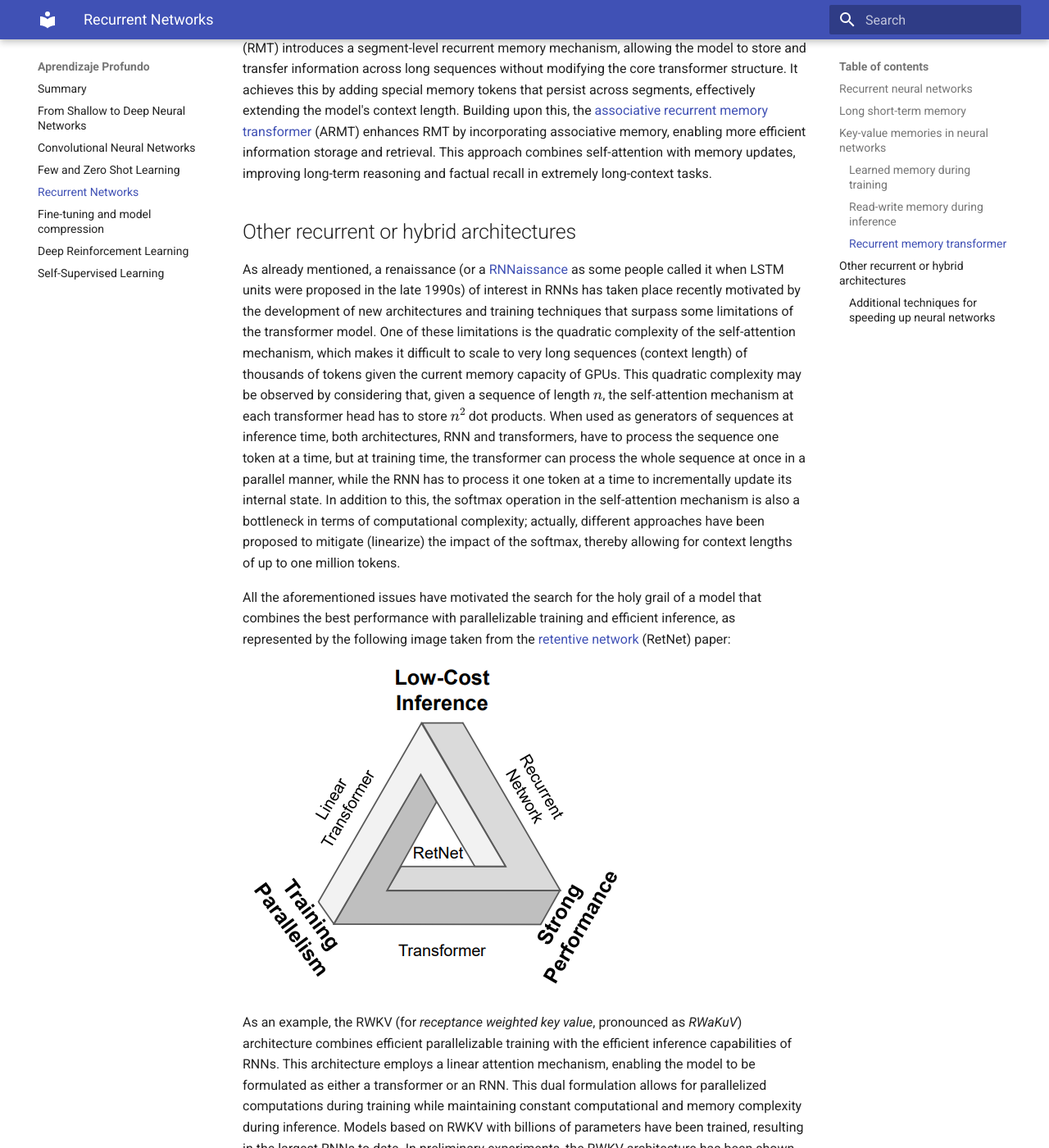
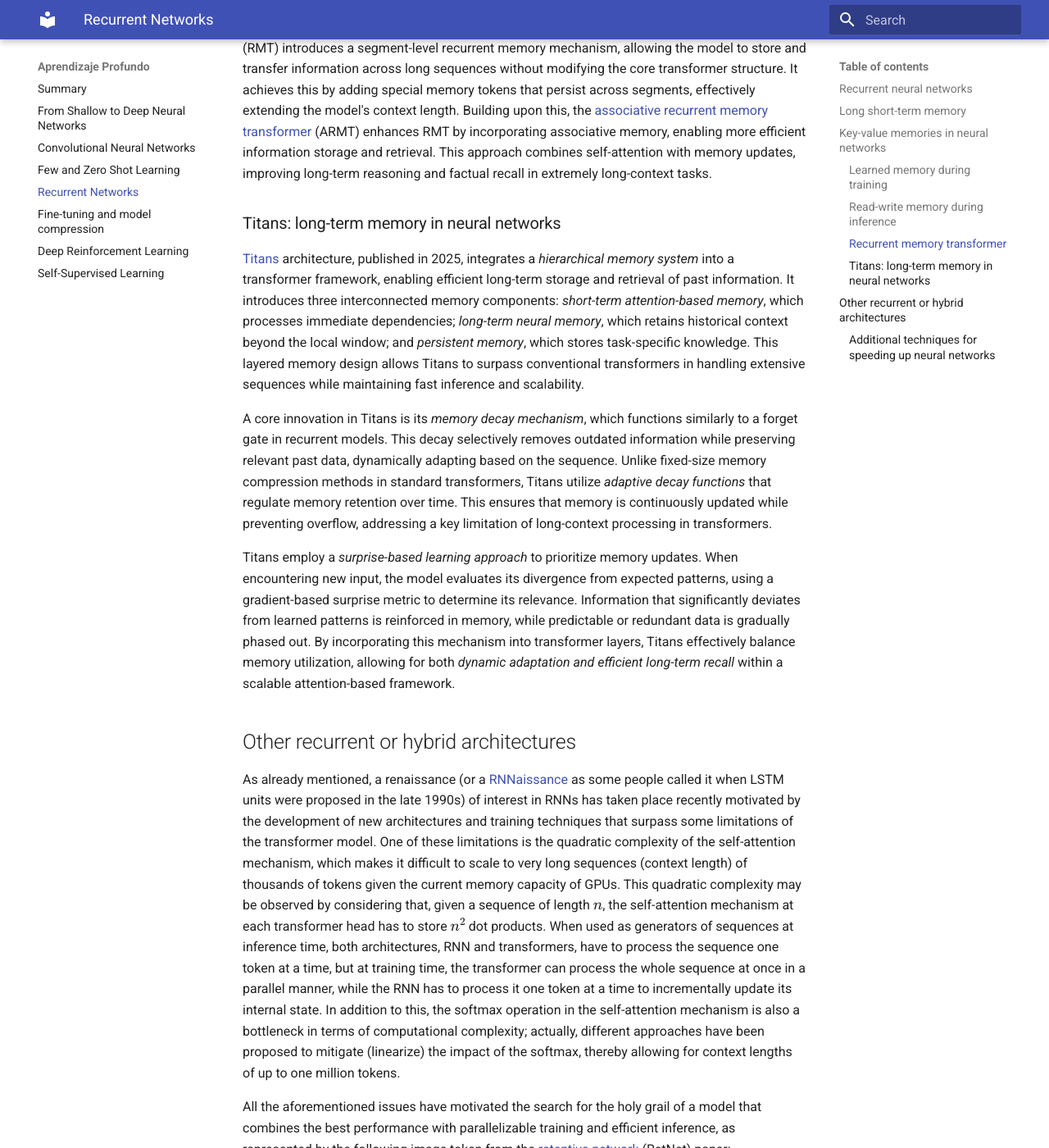
Before and after one commit to pertusa/ap, an MkDocs documentation site: the page built from docs/recurrent.md, in a window 1280 px wide and 1400 px high, scrolled down 3390 px. Shown: the whole window at 82% size. Built offline with MkDocs 1.6.1 and Material for MkDocs 9.7.7, drawn with Linux system fonts in a browser that asks for light colours; formulas are drawn with MathJax 3.

Commit message:
Add Titans architecture overview and memory decay mechanism to recurrent documentation

```diff
--- a/docs/recurrent.md
+++ b/docs/recurrent.md
@@ -68,6 +68,16 @@ Additionally, recent developments in memory-augmented transformers have introduc
 
 [armt]: https://arxiv.org/abs/2407.04841
 
+### Titans: long-term memory in neural networks
+
+[Titans][titans] architecture, published in 2025, integrates a *hierarchical memory system* into a transformer framework, enabling efficient long-term storage and retrieval of past information. It introduces three interconnected memory components: *short-term attention-based memory*, which processes immediate dependencies; *long-term neural memory*, which retains historical context beyond the local window; and *persistent memory*, which stores task-specific knowledge. This layered memory design allows Titans to surpass conventional transformers in handling extensive sequences while maintaining fast inference and scalability.
+
+A core innovation in Titans is its *memory decay mechanism*, which functions similarly to a forget gate in recurrent models. This decay selectively removes outdated information while preserving relevant past data, dynamically adapting based on the sequence. Unlike fixed-size memory compression methods in standard transformers, Titans utilize *adaptive decay functions* that regulate memory retention over time. This ensures that memory is continuously updated while preventing overflow, addressing a key limitation of long-context processing in transformers.
+
+Titans employ a *surprise-based learning approach* to prioritize memory updates. When encountering new input, the model evaluates its divergence from expected patterns, using a gradient-based surprise metric to determine its relevance. Information that significantly deviates from learned patterns is reinforced in memory, while predictable or redundant data is gradually phased out. By incorporating this mechanism into transformer layers, Titans effectively balance memory utilization, allowing for both *dynamic adaptation and efficient long-term recall* within a scalable attention-based framework.
+
+[titans]: https://arxiv.org/abs/2501.00663
+
 ## Other recurrent or hybrid architectures
 
 As already mentioned, a renaissance (or a [RNNaissance](https://people.idsia.ch/~juergen/rnnaissance.html) as some people called it when LSTM units were proposed in the late 1990s) of interest in RNNs has taken place recently motivated by the development of new architectures and training techniques that surpass some limitations of the transformer model. One of these limitations is the quadratic complexity of the self-attention mechanism, which makes it difficult to scale to very long sequences (context length) of thousands of tokens given the current memory capacity of GPUs. This quadratic complexity may be observed by considering that, given a sequence of length \(n\), the self-attention mechanism at each transformer head has to store \(n^2\) dot products. When used as generators of sequences at inference time, both architectures, RNN and transformers, have to process the sequence one token at a time, but at training time, the transformer can process the whole sequence at once in a parallel manner, while the RNN has to process it one token at a time to incrementally update its internal state. In addition to this, the softmax operation in the self-attention mechanism is also a bottleneck in terms of computational complexity; actually, different approaches have been proposed to mitigate (linearize) the impact of the softmax, thereby allowing for context lengths of up to one million tokens.
```
Also changed, not shown: 1 other file.
